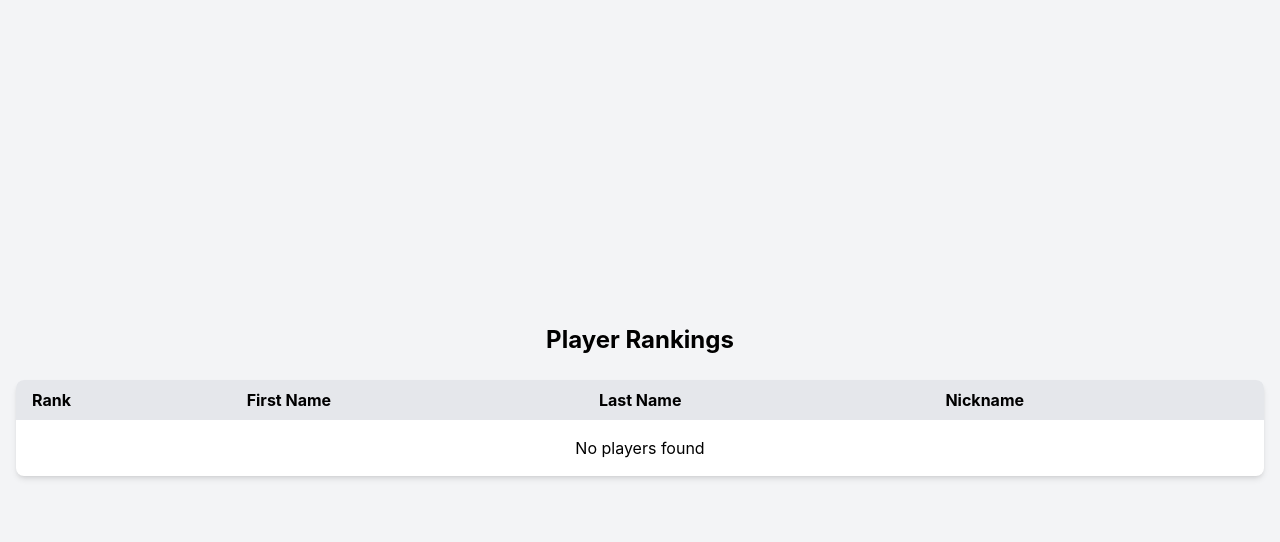
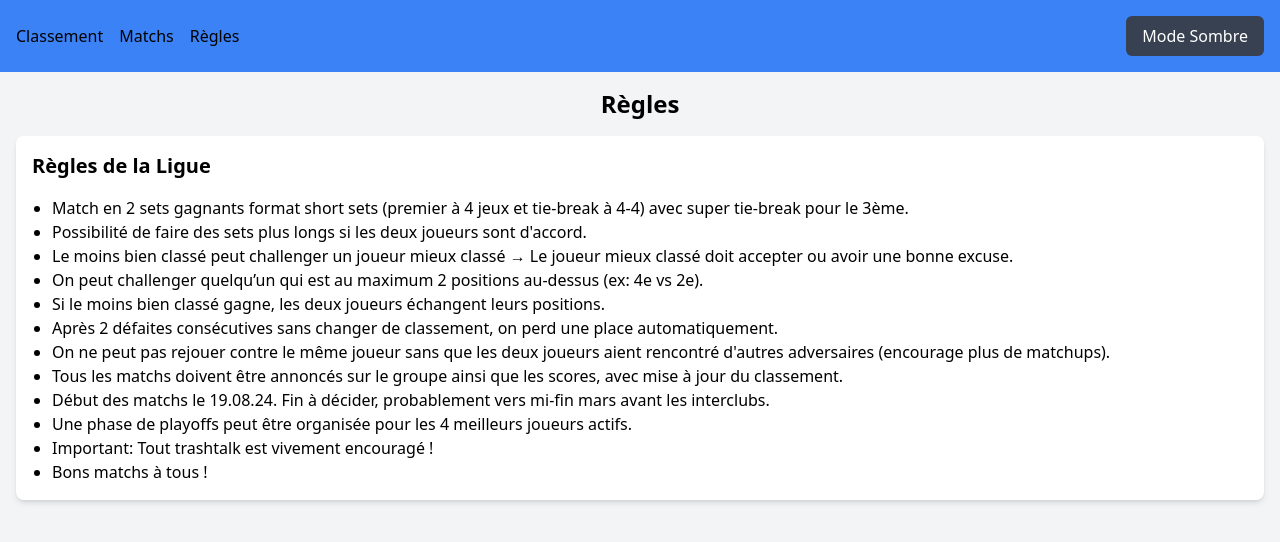
Before and after one commit to Andy130604/ldl, a React (Vite) app: page /rules in a window 1280 px wide. Shown: the top 542 px of the page. Built offline with nearby package versions, Linux system fonts and the light colour scheme; no server answers; the database is empty.

Commit message:
Have starting basic app and pages

```diff
--- a/package.json
+++ b/package.json
@@ -12,7 +12,8 @@
     "dependencies": {
         "@supabase/supabase-js": "^2.45.6",
         "react": "^18.3.1",
-        "react-dom": "^18.3.1"
+        "react-dom": "^18.3.1",
+        "react-router-dom": "^6.27.0"
     },
     "devDependencies": {
         "@eslint/js": "^9.11.1",
--- a/src/App.css
+++ /dev/null
@@ -1,4 +0,0 @@
-body {
-    font-family: "Inter", sans-serif;
-    background-color: #f9fafb;
-}
--- a/src/App.jsx
+++ b/src/App.jsx
@@ -1,78 +1,58 @@
-import "./App.css";
-import { supabase } from "./createClient";
-import { useEffect, useState } from "react";
+import { BrowserRouter as Router, Routes, Route, Link } from "react-router-dom";
+import { useState } from "react";
+import Standings from "./pages/Standings";
+import Matches from "./pages/Matches";
+import Rules from "./pages/Rules";
 
 export default function App() {
-    const [players, setPlayers] = useState([]);
+    const [isDarkMode, setIsDarkMode] = useState(false);
 
-    useEffect(() => {
-        fetchPlayers();
-    }, []);
-
-    async function fetchPlayers() {
-        const { data, error } = await supabase
-            .from("players")
-            .select("first_name, last_name, nickname, rank, last_rank")
-            .order("rank", { ascending: true }); // Sort by rank ascending
-
-        if (error) {
-            console.error("Error fetching players:", error);
-        } else {
-            setPlayers(data); // Set fetched players into state
-        }
-    }
-
-    // Function to determine the rank change emoji and corresponding color
-    const getRankChange = (rank, lastRank) => {
-        if (lastRank === null) return { emoji: "➡️", color: "" }; // Grey if last_rank is NULL
-        if (rank < lastRank) return { emoji: "⬆️", color: "text-green-500" }; // Green if rank improved
-        if (rank > lastRank) return { emoji: "⬇️", color: "text-red-500" }; // Red if rank dropped
-        return { emoji: "➡️", color: "" }; // Grey if rank is the same
+    const toggleDarkMode = () => {
+        setIsDarkMode(!isDarkMode);
+        document.documentElement.classList.toggle("dark", !isDarkMode);
     };
 
     return (
-        <div className="min-h-screen bg-gray-100 flex justify-center items-center">
-            <div className="container mx-auto p-4">
-                <h1 className="text-2xl font-bold mb-6 text-center">Player Rankings</h1>
+        <Router>
+            <div
+                className={`min-h-screen ${
+                    isDarkMode ? "bg-gray-900 text-white" : "bg-gray-100 text-black"
+                }`}
+            >
+                <nav className={`bg-blue-500 p-4 ${isDarkMode ? "dark:bg-gray-800" : ""}`}>
+                    <div className="container mx-auto flex justify-between items-center">
+                        <ul className="flex space-x-4">
+                            <li>
+                                <Link to="/" className="hover:text-gray-200">
+                                    Classement
+                                </Link>
+                            </li>
+                            <li>
+                                <Link to="/matches" className="hover:text-gray-200">
+                                    Matchs
+                                </Link>
+                            </li>
+                            <li>
+                                <Link to="/rules" className="hover:text-gray-200">
+                                    Règles
+                                </Link>
+                            </li>
+                        </ul>
+                        <button
+                            onClick={toggleDarkMode}
+                            className="bg-gray-700 text-white px-4 py-2 rounded-md focus:outline-none"
+                        >
+                            {isDarkMode ? "Mode Clair" : "Mode Sombre"}
+                        </button>
+                    </div>
+                </nav>
 
-                <table className="min-w-full bg-white shadow-md rounded-lg overflow-hidden">
-                    <thead>
-                        <tr>
-                            <th className="px-4 py-2 text-left bg-gray-200">Rank</th>
-                            <th className="px-4 py-2 text-left bg-gray-200">First Name</th>
-                            <th className="px-4 py-2 text-left bg-gray-200">Last Name</th>
-                            <th className="px-4 py-2 text-left bg-gray-200">Nickname</th>
-                        </tr>
-                    </thead>
-                    <tbody>
-                        {players.length > 0 ? (
-                            players.map((player) => {
-                                const { emoji, color } = getRankChange(
-                                    player.rank,
-                                    player.last_rank
-                                );
-
-                                return (
-                                    <tr key={player.nickname} className="border-b">
-                                        <td className={`px-4 py-2 ${color}`}>
-                                            {player.rank} <span className="ml-2">{emoji}</span>
-                                        </td>
-                                        <td className="px-4 py-2">{player.first_name}</td>
-                                        <td className="px-4 py-2">{player.last_name}</td>
-                                        <td className="px-4 py-2">{player.nickname || "N/A"}</td>
-                                    </tr>
-                                );
-                            })
-                        ) : (
-                            <tr>
-                                <td colSpan="4" className="text-center py-4">
-                                    No players found
-                                </td>
-                            </tr>
-                        )}
-                    </tbody>
-                </table>
+                <Routes>
+                    <Route path="/" element={<Standings />} />
+                    <Route path="/matches" element={<Matches />} />
+                    <Route path="/rules" element={<Rules />} />
+                </Routes>
             </div>
-        </div>
+        </Router>
     );
 }
--- /dev/null
+++ b/src/pages/Matches.jsx
@@ -0,0 +1,61 @@
+import { useEffect, useState } from "react";
+import { supabase } from "../createClient";
+
+export default function Matches() {
+    const [matches, setMatches] = useState([]);
+
+    useEffect(() => {
+        fetchMatches();
+    }, []);
+
+    async function fetchMatches() {
+        const { data, error } = await supabase.from("matches").select("*");
+
+        if (error) console.error(error);
+        else setMatches(data);
+    }
+
+    return (
+        <div className="container mx-auto p-4">
+            <h1 className="text-2xl font-bold mb-4 text-center dark:text-white">Matchs</h1>
+            <table className="min-w-full bg-white dark:bg-gray-800 shadow-md rounded-lg overflow-hidden">
+                <thead>
+                    <tr>
+                        <th className="px-4 py-2 text-left bg-gray-200 dark:bg-gray-700 dark:text-white">
+                            Joueur 1
+                        </th>
+                        <th className="px-4 py-2 text-left bg-gray-200 dark:bg-gray-700 dark:text-white">
+                            Joueur 2
+                        </th>
+                        <th className="px-4 py-2 text-left bg-gray-200 dark:bg-gray-700 dark:text-white">
+                            Date
+                        </th>
+                        <th className="px-4 py-2 text-left bg-gray-200 dark:bg-gray-700 dark:text-white">
+                            Statut
+                        </th>
+                    </tr>
+                </thead>
+                <tbody>
+                    {matches.length > 0 ? (
+                        matches.map((match, index) => (
+                            <tr key={index} className="border-b dark:border-gray-700">
+                                <td className="px-4 py-2">{match.player1_id}</td>
+                                <td className="px-4 py-2">{match.player2_id}</td>
+                                <td className="px-4 py-2">
+                                    {new Date(match.scheduled_at).toLocaleDateString()}
+                                </td>
+                                <td className="px-4 py-2">{match.played ? "Joué" : "À venir"}</td>
+                            </tr>
+                        ))
+                    ) : (
+                        <tr>
+                            <td colSpan="4" className="text-center py-4 dark:text-white">
+                                Pas de matchs
+                            </td>
+                        </tr>
+                    )}
+                </tbody>
+            </table>
+        </div>
+    );
+}
--- /dev/null
+++ b/src/pages/Rules.jsx
@@ -0,0 +1,52 @@
+export default function Rules() {
+    return (
+        <div className="container mx-auto p-4">
+            <h1 className="text-2xl font-bold mb-4 text-center">Règles</h1>
+            <div className="bg-white dark:bg-gray-800 shadow-md rounded-lg p-4">
+                <h2 className="text-xl font-semibold mb-4">Règles de la Ligue</h2>
+                <ul className="list-disc pl-5 mt-2">
+                    <li>
+                        Match en 2 sets gagnants format short sets (premier à 4 jeux et tie-break à
+                        4-4) avec super tie-break pour le 3ème.
+                    </li>
+                    <li>
+                        Possibilité de faire des sets plus longs si les deux joueurs sont d'accord.
+                    </li>
+                    <li>
+                        Le moins bien classé peut challenger un joueur mieux classé → Le joueur
+                        mieux classé doit accepter ou avoir une bonne excuse.
+                    </li>
+                    <li>
+                        On peut challenger quelqu’un qui est au maximum 2 positions au-dessus (ex:
+                        4e vs 2e).
+                    </li>
+                    <li>
+                        Si le moins bien classé gagne, les deux joueurs échangent leurs positions.
+                    </li>
+                    <li>
+                        Après 2 défaites consécutives sans changer de classement, on perd une place
+                        automatiquement.
+                    </li>
+                    <li>
+                        On ne peut pas rejouer contre le même joueur sans que les deux joueurs aient
+                        rencontré d'autres adversaires (encourage plus de matchups).
+                    </li>
+                    <li>
+                        Tous les matchs doivent être annoncés sur le groupe ainsi que les scores,
+                        avec mise à jour du classement.
+                    </li>
+                    <li>
+                        Début des matchs le 19.08.24. Fin à décider, probablement vers mi-fin mars
+                        avant les interclubs.
+                    </li>
+                    <li>
+                        Une phase de playoffs peut être organisée pour les 4 meilleurs joueurs
+                        actifs.
+                    </li>
+                    <li>Important: Tout trashtalk est vivement encouragé !</li>
+                    <li>Bons matchs à tous !</li>
+                </ul>
+            </div>
+        </div>
+    );
+}
--- /dev/null
+++ b/src/pages/Standings.jsx
@@ -0,0 +1,74 @@
+import { useEffect, useState } from "react";
+import { supabase } from "../createClient";
+
+export default function Standings() {
+    const [players, setPlayers] = useState([]);
+
+    useEffect(() => {
+        fetchPlayers();
+    }, []);
+
+    async function fetchPlayers() {
+        const { data, error } = await supabase
+            .from("players")
+            .select("first_name, last_name, nickname, rank, last_rank")
+            .order("rank", { ascending: true });
+
+        if (error) console.error(error);
+        else setPlayers(data);
+    }
+
+    const getRankChangeEmoji = (rank, lastRank) => {
+        if (lastRank === null) return "➡️";
+        if (rank < lastRank) return "⬆️";
+        if (rank > lastRank) return "⬇️";
+        return "➡️";
+    };
+
+    return (
+        <div className="container mx-auto p-4">
+            <h1 className="text-2xl font-bold mb-4 text-center dark:text-white">
+                Classement des Joueurs
+            </h1>
+            <table className="min-w-full bg-white dark:bg-gray-800 shadow-md rounded-lg overflow-hidden">
+                <thead>
+                    <tr>
+                        <th className="px-4 py-2 text-left bg-gray-200 dark:bg-gray-700 dark:text-white">
+                            Rang
+                        </th>
+                        <th className="px-4 py-2 text-left bg-gray-200 dark:bg-gray-700 dark:text-white">
+                            Prénom
+                        </th>
+                        <th className="px-4 py-2 text-left bg-gray-200 dark:bg-gray-700 dark:text-white">
+                            Nom
+                        </th>
+                        <th className="px-4 py-2 text-left bg-gray-200 dark:bg-gray-700 dark:text-white">
+                            Surnom
+                        </th>
+                    </tr>
+                </thead>
+                <tbody>
+                    {players.length > 0 ? (
+                        players.map((player) => (
+                            <tr key={player.nickname} className="border-b dark:border-gray-700">
+                                <td className="px-4 py-2">
+                                    {player.rank}{" "}
+                                    <span>{getRankChangeEmoji(player.rank, player.last_rank)}</span>
+                                </td>
+                                <td className="px-4 py-2">{player.first_name}</td>
+                                <td className="px-4 py-2">{player.last_name}</td>
+                                <td className="px-4 py-2">{player.nickname || "N/A"}</td>
+                            </tr>
+                        ))
+                    ) : (
+                        <tr>
+                            <td colSpan="4" className="text-center py-4 dark:text-white">
+                                Pas de joueurs
+                            </td>
+                        </tr>
+                    )}
+                </tbody>
+            </table>
+        </div>
+    );
+}
--- a/tailwind.config.js
+++ b/tailwind.config.js
@@ -1,6 +1,7 @@
 /** @type {import('tailwindcss').Config} */
-export default {
+module.exports = {
     content: ["./index.html", "./src/**/*.{js,ts,jsx,tsx}"],
+    darkMode: "class", // Enable dark mode
     theme: {
         extend: {}
     },
```
Also changed, not shown: 1 other file (tests, documents, lock files or other folders).
